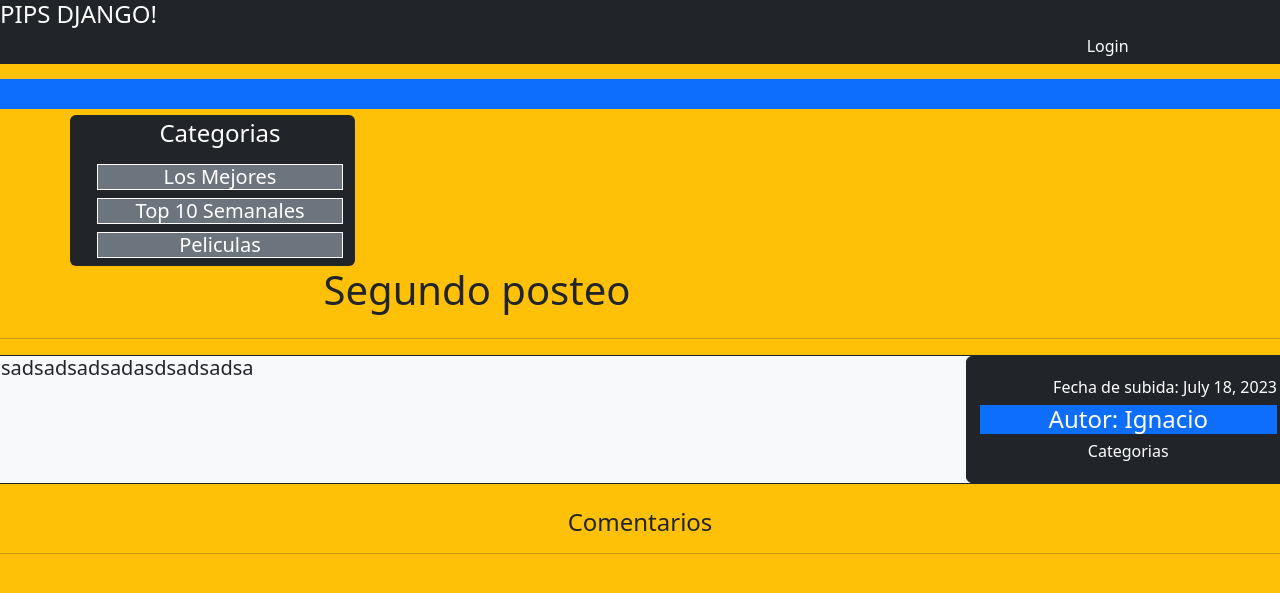
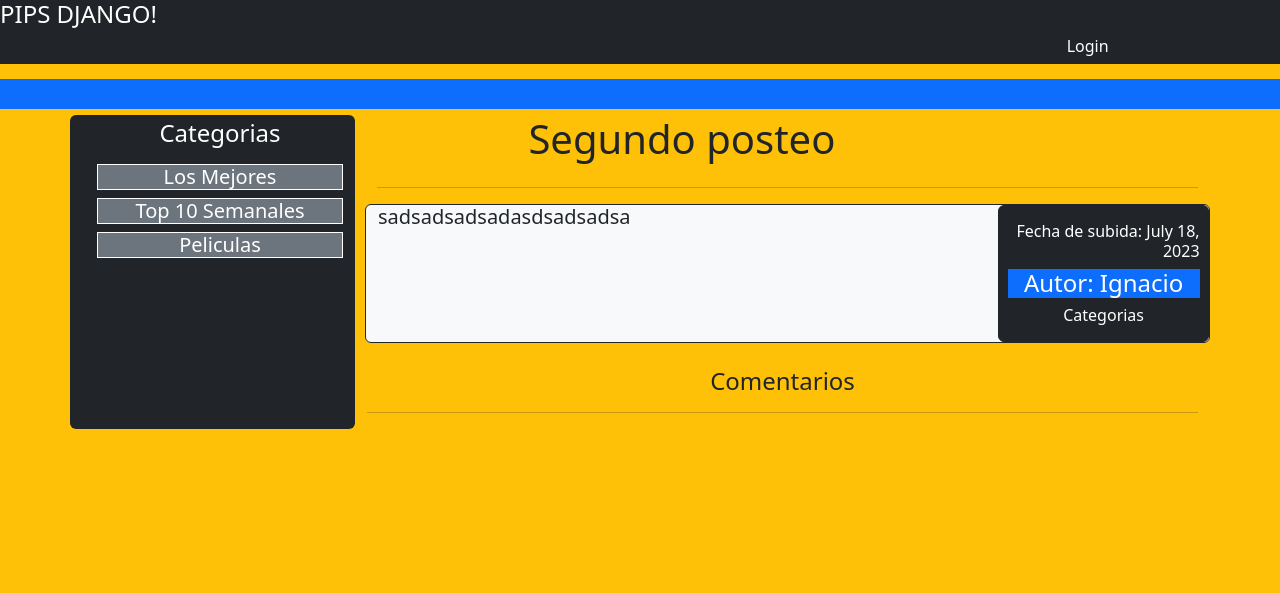
Before and after one commit to Diego581/Django, a Django app: page /post/2 in a window 1280 px wide. Shown: the top 593 px of the page. Run offline with Django 4.2, Linux system fonts and the light colour scheme; data comes from the database, SQL or seed files in the repository; both versions use the stored data as it was after the commit.

Commit message:
fixed post

```diff
--- a/app/templates/app/index.html
+++ b/app/templates/app/index.html
@@ -1,7 +1,7 @@
 {% extends 'app/base.html' %}
 
 {% block users %}
-    <div class="row text-right">
+    <div class="row text-right" style="width: 100%;">
         <div class="col-10 invisible"></div>
         {% if user.is_authenticated %}
             <div class="col-1 bg-success border rounded border-dark">
--- a/app/templates/app/post.html
+++ b/app/templates/app/post.html
@@ -7,8 +7,8 @@
 </marquee>
 {% endblock %}
 
-{%block secondary%}
-<div class="conteiner bg-warning">
+{%block contenido%}
+<div class="conteiner bg-warning" style="margin-left: 10px;">
     <div class="row">
         <h2 class="text-center col-9  display-6" path>{{post.title}}</h2>
     </div>
@@ -33,11 +33,11 @@
 <div class="container bg-secondary"></div>
     <div class="text-center"><h4>Comentarios</h4></div>
     <hr>
-    <div class="row" st>
+    <div class="row"  style="margin-left: 10px;">
         {% for c in comments %}
             <h6 class="col-2 mt-1 text-center bg-primary border border-primary rounded-left text-white" style="border-top-left-radius: 3px; border-bottom-left-radius: 3px;">{{ c.creation_date }}</h6>
             <h5 class="col-8 mt-1 bg-secondary text-white">{{ c.comment }}</h5>
-            <h6 class="col-2 mt-1 bg-dark text-white border border-dark" style="border-top-right-radius: 3px; border-bottom-right-radius: 3px;">{{ c.userId }}</h6>
+            <h6 class="col-2 mt-1 bg-dark text-white border border-dark" style="border-top-right-radius: 3px; border-bottom-right-radius: 3px; padding-left: 5px; padding-right: 5px;">{{ c.userId }}</h6>
         {% endfor %}
     </div>
 
```
Also changed, not shown: db.sqlite3.
